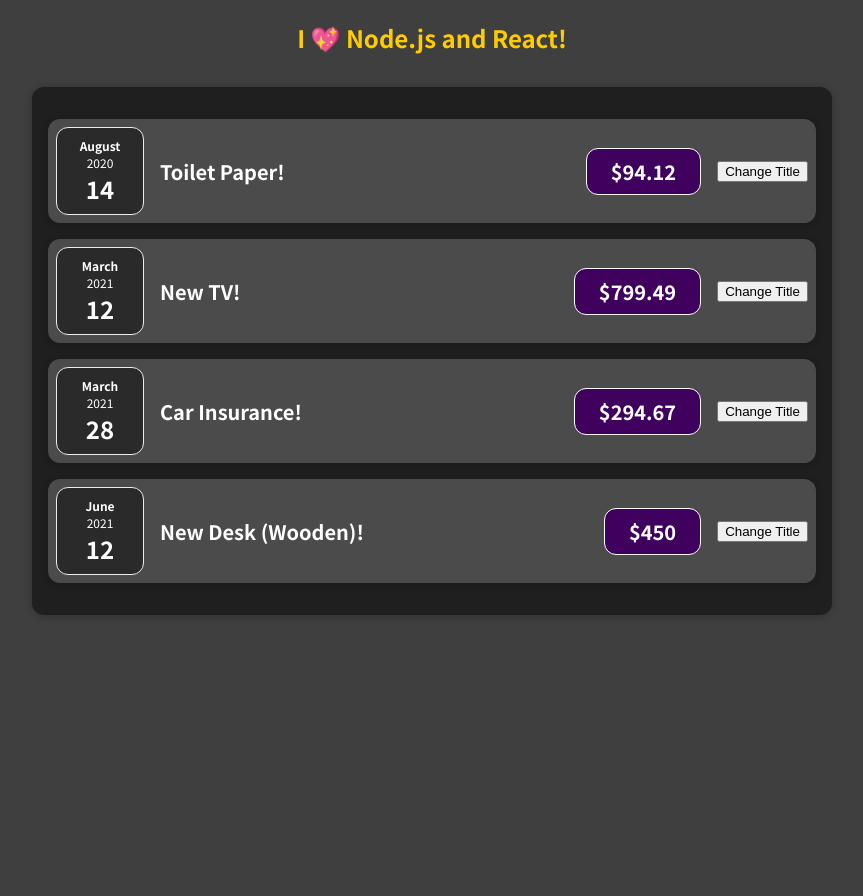
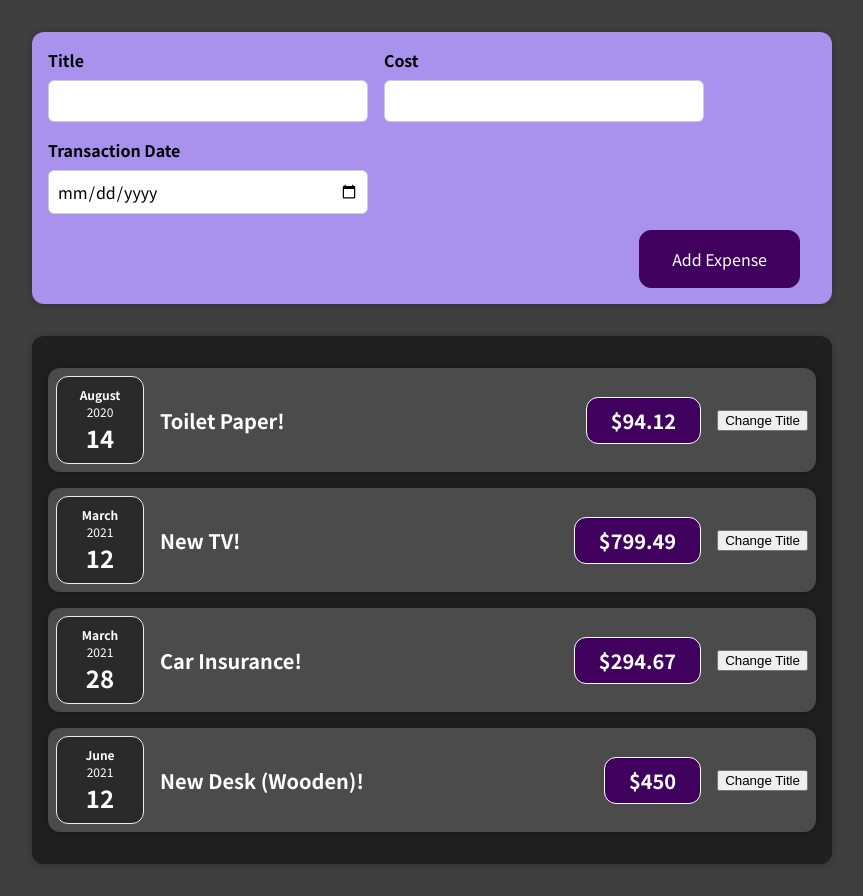
Before and after one commit to tysongf/expensify, a React (Create React App) app: page / in a window 1280 px wide. Shown: the whole page, without its empty margins (208-1071 px from the left). Before the commit the page ends 800 px from the top, so only its background shows below. Built offline with nearby package versions, Linux system fonts and the light colour scheme.

Commit message:
Two way binding for new expense form.

```diff
--- a/src/App.js
+++ b/src/App.js
@@ -1,4 +1,5 @@
 import ExpenseList from "./components/Expenses/ExpenseList";
+import NewExpense from "./components/NewExpense/NewExpense";
 
 const App = () => {
    const expenses = [
@@ -30,7 +31,7 @@
 
    return (
       <div>
-         <h2 className="welcome">I 💖 Node.js and React!</h2>
+         <NewExpense />
          <ExpenseList expenses={expenses} />
       </div>
    );
--- /dev/null
+++ b/src/components/NewExpense/NewExpense.css
@@ -0,0 +1,38 @@
+.new-expense {
+   background-color: #a892ee;
+   padding: 1rem;
+   margin: 2rem auto;
+   width: 50rem;
+   max-width: 95%;
+   border-radius: 12px;
+   text-align: center;
+   box-shadow: 0 1px 8px rgba(0, 0, 0, 0.25);
+}
+
+.new-expense button {
+   font: inherit;
+   cursor: pointer;
+   padding: 1rem 2rem;
+   border: 1px solid #40005d;
+   background-color: #40005d;
+   color: white;
+   border-radius: 12px;
+   margin-right: 1rem;
+}
+
+.new-expense button:hover,
+.new-expense button:active {
+   background-color: #510674;
+   border-color: #510674;
+}
+
+.new-expense button.alternative {
+   color: #220131;
+   border-color: transparent;
+   background-color: transparent;
+}
+
+.new-expense button.alternative:hover,
+.new-expense button.alternative:active {
+   background-color: #ddb3f8;
+}
--- /dev/null
+++ b/src/components/NewExpense/NewExpense.js
@@ -0,0 +1,13 @@
+import React from "react";
+import "./NewExpense.css";
+import NewExpenseForm from "./NewExpenseForm";
+
+const NewExpense = () => {
+   return (
+      <div className="new-expense">
+         <NewExpenseForm />
+      </div>
+   );
+};
+
+export default NewExpense;
--- /dev/null
+++ b/src/components/NewExpense/NewExpenseForm.css
@@ -0,0 +1,26 @@
+.new-expense__controls {
+   display: flex;
+   flex-wrap: wrap;
+   gap: 1rem;
+   margin-bottom: 1rem;
+   text-align: left;
+}
+
+.new-expense__control label {
+   font-weight: bold;
+   margin-bottom: 0.5rem;
+   display: block;
+}
+
+.new-expense__control input {
+   font: inherit;
+   padding: 0.5rem;
+   border-radius: 6px;
+   border: 1px solid #ccc;
+   width: 20rem;
+   max-width: 100%;
+}
+
+.new-expense__actions {
+   text-align: right;
+}
--- /dev/null
+++ b/src/components/NewExpense/NewExpenseForm.js
@@ -0,0 +1,64 @@
+import React from "react";
+import "./NewExpenseForm.css";
+import { useState } from "react";
+
+const NewExpenseForm = () => {
+   const [expTitle, setExpTitle] = useState("");
+   const [expAmount, setExpAmount] = useState("");
+   const [expDate, setExpDate] = useState("");
+
+   const titleChangeHandler = (event) => setExpTitle(event.target.value);
+   const amountChangeHandler = (event) => setExpAmount(event.target.value);
+   const dateChangeHandler = (event) => setExpDate(event.target.value);
+
+   const submitHandler = (event) => {
+      event.preventDefault(); //prevent http request
+      const newExpense = {
+         title: expTitle,
+         amount: expAmount,
+         date: new Date(expDate),
+      };
+      console.log(newExpense);
+      setExpTitle("");
+      setExpAmount("");
+      setExpDate("");
+   };
+
+   return (
+      <form onSubmit={submitHandler}>
+         <div className="new-expense__controls">
+            <div className="new-expense__control">
+               <label>Title</label>
+               <input
+                  type="text"
+                  onChange={titleChangeHandler}
+                  value={expTitle}
+               />
+            </div>
+            <div className="new-expense__control">
+               <label>Cost</label>
+               <input
+                  type="number"
+                  onChange={amountChangeHandler}
+                  min="0.01"
+                  step="0.01"
+               ></input>
+            </div>
+            <div className="new-expense__control">
+               <label>Transaction Date</label>
+               <input
+                  type="date"
+                  onChange={dateChangeHandler}
+                  min="2020-01-01"
+                  max="2022-12-31"
+               ></input>
+            </div>
+         </div>
+         <div className="new-expense__actions">
+            <button type="submit">Add Expense</button>
+         </div>
+      </form>
+   );
+};
+
+export default NewExpenseForm;
--- a/src/index.css
+++ b/src/index.css
@@ -12,13 +12,8 @@
    margin: 0;
    padding: 0;
    background-color: #3f3f3f;
-   color: #ffcc00;
 }
 
 div#root {
    margin: 20px;
 }
-
-h2.welcome {
-   text-align: center;
-}
```
